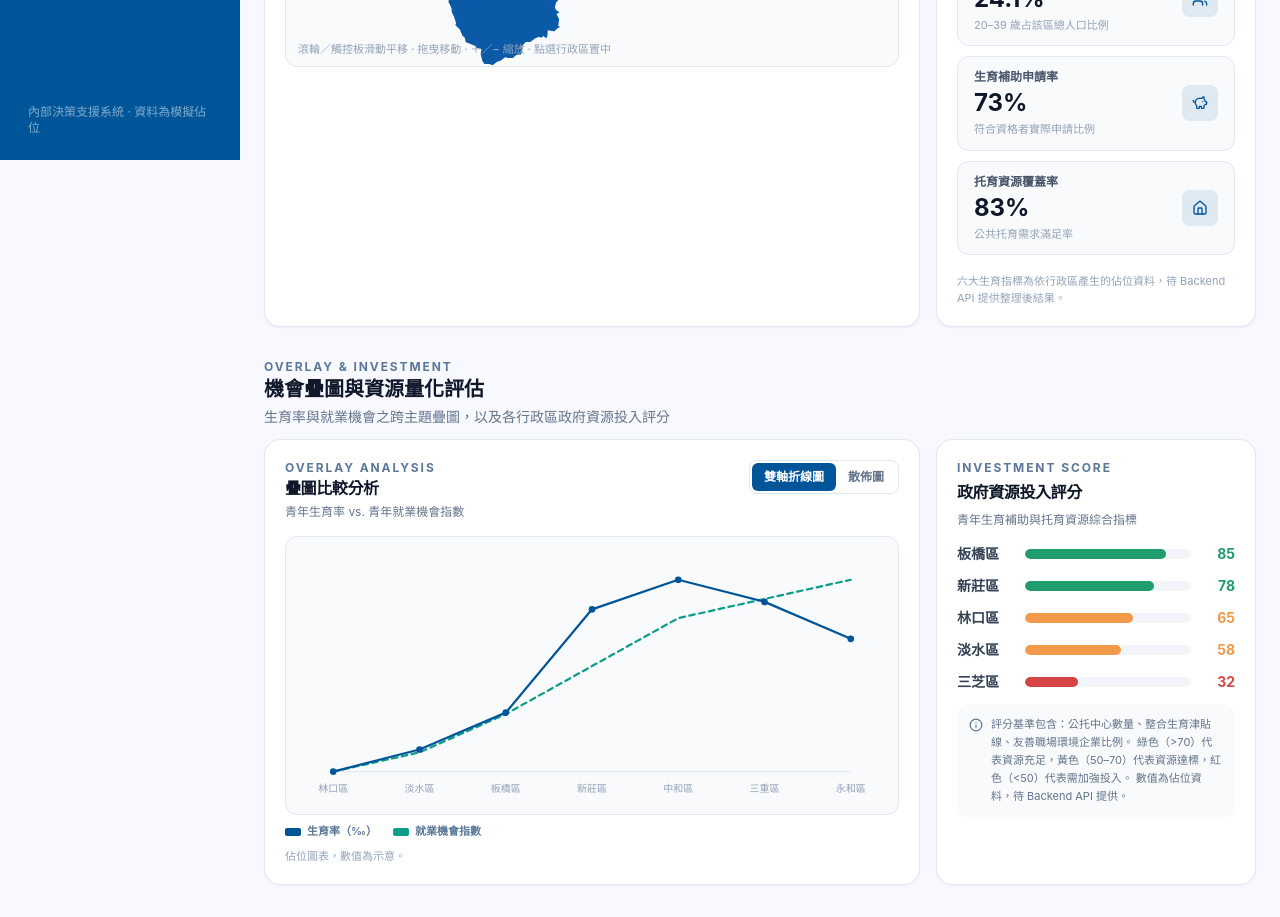
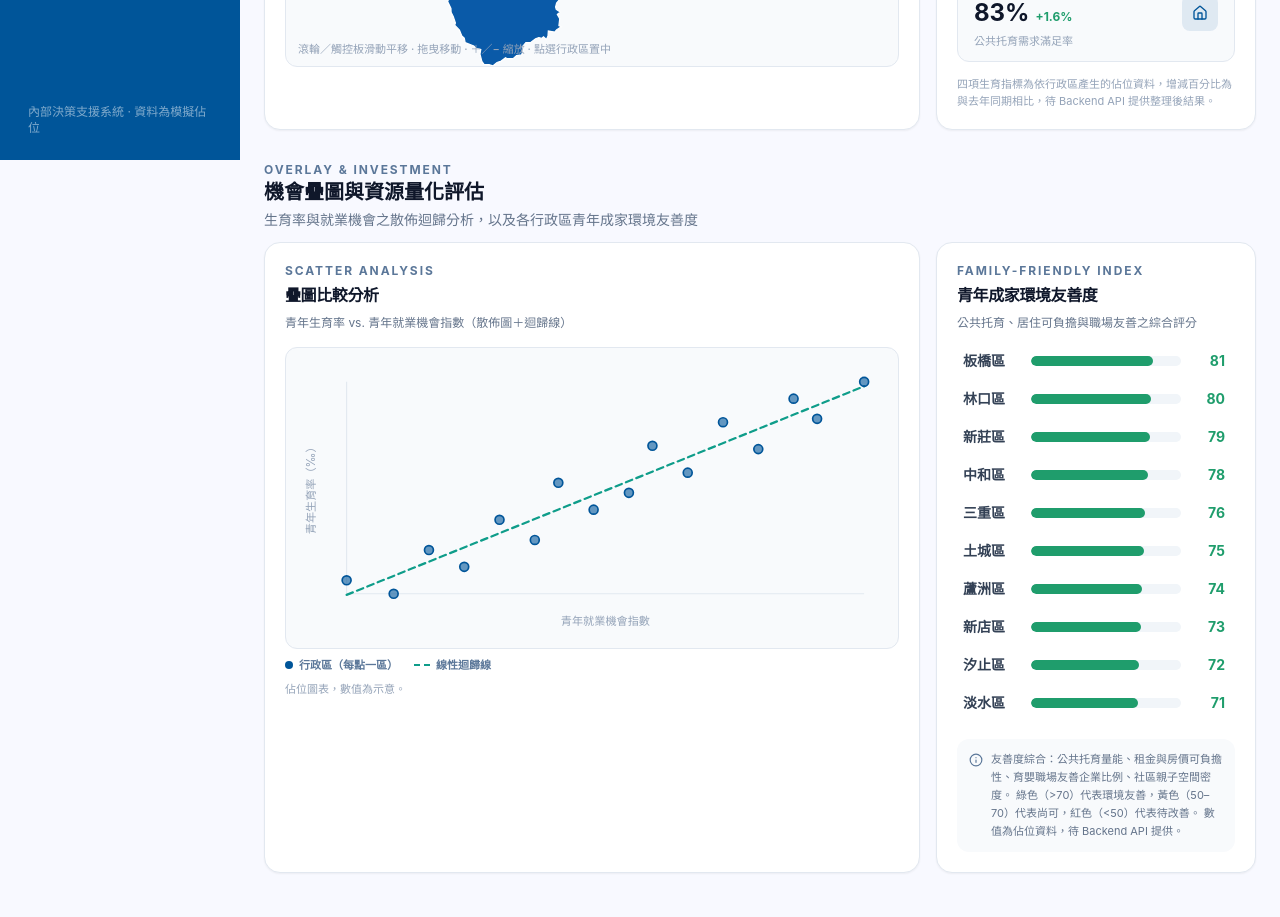
Before and after one commit to Raiden1121/NewTaipeiHack, a React (Vite) app in the folder frontend/: page /fertility in a window 1280 px wide. Shown: the part 640-1557 px from the top of the page. Built offline with nearby package versions, Linux system fonts and the light colour scheme.

Commit message:
refactor(frontend): rework fertility page panels
- Replace ResourceInvestmentScore with FamilyFriendlinessPanel
- Rework OverlayComparisonPanel and CoreFertilityKpiPanel presentation
- Adjust placeholderMetrics accordingly

```diff
--- a/frontend/src/features/fertility/FertilityPage.tsx
+++ b/frontend/src/features/fertility/FertilityPage.tsx
@@ -4,7 +4,7 @@ import { useQueryErrorResetBoundary } from "@tanstack/react-query";
 import FertilityDistributionMap from "./components/FertilityDistributionMap";
 import CoreFertilityKpiPanel from "./components/CoreFertilityKpiPanel";
 import OverlayComparisonPanel from "./components/OverlayComparisonPanel";
-import ResourceInvestmentScore from "./components/ResourceInvestmentScore";
+import FamilyFriendlinessPanel from "./components/FamilyFriendlinessPanel";
 import SectionErrorFallback from "@/components/shared/SectionErrorFallback";
 
 interface SectionProps {
@@ -56,7 +56,7 @@ export default function FertilityPage() {
       <Section
         eyebrow="Overlay & Investment"
         title="機會疊圖與資源量化評估"
-        description="生育率與就業機會之跨主題疊圖，以及各行政區政府資源投入評分"
+        description="生育率與就業機會之散佈迴歸分析，以及各行政區青年成家環境友善度"
       >
         <div className="grid grid-cols-1 gap-4 lg:grid-cols-3">
           <div className="lg:col-span-2">
@@ -65,7 +65,7 @@ export default function FertilityPage() {
             </ErrorBoundary>
           </div>
           <ErrorBoundary onReset={reset} FallbackComponent={SectionErrorFallback}>
-            <ResourceInvestmentScore />
+            <FamilyFriendlinessPanel />
           </ErrorBoundary>
         </div>
       </Section>
--- a/frontend/src/features/fertility/components/CoreFertilityKpiPanel.tsx
+++ b/frontend/src/features/fertility/components/CoreFertilityKpiPanel.tsx
@@ -1,13 +1,6 @@
 import { useMemo } from "react";
 import { motion } from "motion/react";
-import {
-  Baby,
-  CalendarClock,
-  HeartPulse,
-  Home,
-  PiggyBank,
-  Users,
-} from "lucide-react";
+import { Baby, CalendarClock, HeartPulse, Home, Users } from "lucide-react";
 import type { LucideIcon } from "lucide-react";
 import { useDistrictSummary } from "@/features/home/hooks/useDistrictSummary";
 import { useSelectedDistrict } from "@/stores/useSelectedDistrict";
@@ -18,9 +11,7 @@ import { cn } from "@/lib/utils";
 const ICONS: Record<string, LucideIcon> = {
   "total-births": Baby,
   "avg-fertility-rate": HeartPulse,
-  "first-birth-age": CalendarClock,
   "youth-population-share": Users,
-  "subsidy-application-rate": PiggyBank,
   "childcare-coverage": Home,
 };
 
@@ -45,9 +36,15 @@ export default function CoreFertilityKpiPanel() {
         <p className="text-xs font-bold uppercase tracking-[0.16em] text-accent-slate">
           Core Metrics
         </p>
-        <CardTitle className="text-lg font-bold text-slate-900">
-          核心生育指標
-        </CardTitle>
+        <div className="flex items-start justify-between gap-2">
+          <CardTitle className="text-lg font-bold text-slate-900">
+            核心生育指標
+          </CardTitle>
+          <span className="inline-flex shrink-0 items-center gap-1 rounded-full bg-primary/10 px-2 py-0.5 text-[11px] font-semibold text-primary">
+            <CalendarClock className="h-3 w-3" aria-hidden="true" />
+            與去年相比
+          </span>
+        </div>
         <p className="text-xs font-semibold text-accent-slate">
           目前檢視範圍：
           <span className="font-bold text-slate-700">{scopeLabel}</span>
@@ -65,13 +62,13 @@ export default function CoreFertilityKpiPanel() {
               initial={{ opacity: 0, y: 10 }}
               animate={{ opacity: 1, y: 0 }}
               transition={{ delay: index * 0.04, duration: 0.28 }}
-              className="flex items-center justify-between gap-3 rounded-xl border border-slate-200 bg-slate-50 px-4 py-3"
+              className="flex flex-1 items-center justify-between gap-3 rounded-xl border border-slate-200 bg-slate-50 px-4 py-3"
             >
               <div>
                 <p className="text-xs font-semibold text-slate-600">
                   {metric.label}
                 </p>
-                <p className="mt-0.5 flex items-baseline gap-1.5">
+                <p className="mt-1 flex items-baseline gap-1.5">
                   <span className="text-2xl font-bold text-slate-900">
                     {metric.format(metric.value)}
                   </span>
@@ -87,7 +84,7 @@ export default function CoreFertilityKpiPanel() {
                     </span>
                   ) : null}
                 </p>
-                <p className="mt-0.5 text-[11px] text-slate-400">
+                <p className="mt-1 text-[11px] text-slate-400">
                   {metric.caption}
                 </p>
               </div>
@@ -97,8 +94,8 @@ export default function CoreFertilityKpiPanel() {
             </motion.div>
           );
         })}
-        <p className="mt-auto pt-2 text-[11px] text-slate-400">
-          六大生育指標為依行政區產生的佔位資料，待 Backend API 提供整理後結果。
+        <p className="pt-1 text-[11px] text-slate-400">
+          四項生育指標為依行政區產生的佔位資料，增減百分比為與去年同期相比，待 Backend API 提供整理後結果。
         </p>
       </CardContent>
     </Card>
--- /dev/null
+++ b/frontend/src/features/fertility/components/FamilyFriendlinessPanel.tsx
@@ -0,0 +1,110 @@
+import { useMemo } from "react";
+import { Info } from "lucide-react";
+import { useDistrictSummary } from "@/features/home/hooks/useDistrictSummary";
+import { useSelectedDistrict } from "@/stores/useSelectedDistrict";
+import { Card, CardContent, CardHeader, CardTitle } from "@/components/ui/card";
+import { Skeleton } from "@/components/ui/skeleton";
+import { cn } from "@/lib/utils";
+
+// 以 policySupportScore 作為青年成家環境友善度佔位分數，待 Backend API 提供整理後結果。
+function barColor(score: number): string {
+  if (score > 70) return "bg-risk-low";
+  if (score >= 50) return "bg-risk-medium";
+  return "bg-risk-high";
+}
+
+function scoreColor(score: number): string {
+  if (score > 70) return "text-risk-low";
+  if (score >= 50) return "text-risk-medium";
+  return "text-risk-high";
+}
+
+export default function FamilyFriendlinessPanel() {
+  const { data: districts = [], isLoading } = useDistrictSummary();
+  const selectedDistrictId = useSelectedDistrict(
+    (state) => state.selectedDistrictId,
+  );
+  const selectDistrict = useSelectedDistrict((state) => state.selectDistrict);
+
+  const ranked = useMemo(
+    () =>
+      [...districts].sort(
+        (a, b) => b.policySupportScore - a.policySupportScore,
+      ),
+    [districts],
+  );
+
+  return (
+    <Card className="flex h-full flex-col">
+      <CardHeader>
+        <p className="text-xs font-bold uppercase tracking-[0.16em] text-accent-slate">
+          Family-Friendly Index
+        </p>
+        <CardTitle className="text-base font-bold text-slate-900">
+          青年成家環境友善度
+        </CardTitle>
+        <p className="mt-1 text-xs text-slate-500">
+          公共托育、居住可負擔與職場友善之綜合評分
+        </p>
+      </CardHeader>
+      <CardContent className="flex flex-1 flex-col gap-3">
+        <ul className="flex max-h-[380px] flex-col gap-2.5 overflow-y-auto pr-1">
+          {isLoading
+            ? Array.from({ length: 10 }).map((_, index) => (
+                <li key={index}>
+                  <Skeleton className="h-6 w-full rounded-md" />
+                </li>
+              ))
+            : ranked.map((district) => {
+                const score = district.policySupportScore;
+                const isSelected = district.id === selectedDistrictId;
+                return (
+                  <li key={district.id}>
+                    <button
+                      type="button"
+                      onClick={() => selectDistrict(district.id)}
+                      className={cn(
+                        "flex w-full items-center gap-3 rounded-md px-1.5 py-1 text-left transition-colors",
+                        isSelected ? "bg-primary/10" : "hover:bg-slate-50",
+                      )}
+                    >
+                      <span className="w-14 shrink-0 text-sm font-semibold text-slate-700">
+                        {district.name}
+                      </span>
+                      <span className="h-2.5 flex-1 overflow-hidden rounded-full bg-slate-100">
+                        <span
+                          className={cn(
+                            "block h-full rounded-full",
+                            barColor(score),
+                          )}
+                          style={{ width: `${score}%` }}
+                        />
+                      </span>
+                      <span
+                        className={cn(
+                          "w-8 shrink-0 text-right text-sm font-bold",
+                          scoreColor(score),
+                        )}
+                      >
+                        {score}
+                      </span>
+                    </button>
+                  </li>
+                );
+              })}
+        </ul>
+        <div className="flex gap-2 rounded-xl bg-slate-50 p-3 text-[11px] leading-relaxed text-slate-500">
+          <Info
+            className="mt-0.5 h-3.5 w-3.5 shrink-0 text-accent-slate"
+            aria-hidden="true"
+          />
+          <p>
+            友善度綜合：公共托育量能、租金與房價可負擔性、育嬰職場友善企業比例、社區親子空間密度。
+            綠色（&gt;70）代表環境友善，黃色（50–70）代表尚可，紅色（&lt;50）代表待改善。
+            數值為佔位資料，待 Backend API 提供。
+          </p>
+        </div>
+      </CardContent>
+    </Card>
+  );
+}
--- a/frontend/src/features/fertility/components/OverlayComparisonPanel.tsx
+++ b/frontend/src/features/fertility/components/OverlayComparisonPanel.tsx
@@ -1,195 +1,170 @@
-import { useState } from "react";
 import { Card, CardContent, CardHeader, CardTitle } from "@/components/ui/card";
-import { cn } from "@/lib/utils";
 
 // 佔位資料，數值皆為示意，待 Backend API 提供整理後結果。
-const FERTILITY_SERIES = [8.6, 8.9, 9.4, 10.8, 11.2, 10.9, 10.4];
-const OPPORTUNITY_SERIES = [72, 74, 78, 83, 88, 90, 92];
-const AXIS_LABELS = ["林口區", "淡水區", "板橋區", "新莊區", "中和區", "三重區", "永和區"];
-
-const VIEW_OPTIONS = [
-  { id: "dual-axis", label: "雙軸折線圖" },
-  { id: "scatter", label: "散佈圖" },
-] as const;
-
-type ViewId = (typeof VIEW_OPTIONS)[number]["id"];
+// 每筆為一個行政區：x = 青年就業機會指數，y = 青年生育率（‰）。
+const SAMPLE: { opportunity: number; fertility: number }[] = [
+  { opportunity: 48, fertility: 7.2 },
+  { opportunity: 52, fertility: 6.8 },
+  { opportunity: 55, fertility: 8.1 },
+  { opportunity: 58, fertility: 7.6 },
+  { opportunity: 61, fertility: 9.0 },
+  { opportunity: 64, fertility: 8.4 },
+  { opportunity: 66, fertility: 10.1 },
+  { opportunity: 69, fertility: 9.3 },
+  { opportunity: 72, fertility: 9.8 },
+  { opportunity: 74, fertility: 11.2 },
+  { opportunity: 77, fertility: 10.4 },
+  { opportunity: 80, fertility: 11.9 },
+  { opportunity: 83, fertility: 11.1 },
+  { opportunity: 86, fertility: 12.6 },
+  { opportunity: 88, fertility: 12.0 },
+  { opportunity: 92, fertility: 13.1 },
+];
 
 const VB_W = 520;
-const VB_H = 220;
-const PAD_X = 28;
-const PAD_Y = 24;
+const VB_H = 240;
+const PAD_L = 40;
+const PAD_R = 16;
+const PAD_T = 16;
+const PAD_B = 34;
 
-function scaleSeries(series: number[]) {
-  const max = Math.max(...series);
-  const min = Math.min(...series);
-  return series.map((value) => (value - min) / (max - min || 1));
+const PLOT_W = VB_W - PAD_L - PAD_R;
+const PLOT_H = VB_H - PAD_T - PAD_B;
+
+function extent(values: number[]): [number, number] {
+  return [Math.min(...values), Math.max(...values)];
 }
 
-function DualAxisChart() {
-  const fertility = scaleSeries(FERTILITY_SERIES);
-  const opportunity = scaleSeries(OPPORTUNITY_SERIES);
-  const stepX = (VB_W - PAD_X * 2) / (FERTILITY_SERIES.length - 1);
+/** 最小平方法線性迴歸，回傳 y = slope * x + intercept。 */
+function linearRegression(points: { x: number; y: number }[]) {
+  const n = points.length;
+  const sumX = points.reduce((acc, p) => acc + p.x, 0);
+  const sumY = points.reduce((acc, p) => acc + p.y, 0);
+  const sumXY = points.reduce((acc, p) => acc + p.x * p.y, 0);
+  const sumXX = points.reduce((acc, p) => acc + p.x * p.x, 0);
+  const slope = (n * sumXY - sumX * sumY) / (n * sumXX - sumX * sumX);
+  const intercept = (sumY - slope * sumX) / n;
+  return { slope, intercept };
+}
 
-  const toPoints = (ratios: number[]) =>
-    ratios
-      .map((ratio, index) => {
-        const x = PAD_X + index * stepX;
-        const y = VB_H - PAD_Y - ratio * (VB_H - PAD_Y * 2);
-        return `${x.toFixed(1)},${y.toFixed(1)}`;
-      })
-      .join(" ");
+function ScatterRegressionChart() {
+  const [xMin, xMax] = extent(SAMPLE.map((d) => d.opportunity));
+  const [yMin, yMax] = extent(SAMPLE.map((d) => d.fertility));
+
+  const toX = (value: number) =>
+    PAD_L + ((value - xMin) / (xMax - xMin)) * PLOT_W;
+  const toY = (value: number) =>
+    PAD_T + (1 - (value - yMin) / (yMax - yMin)) * PLOT_H;
+
+  const { slope, intercept } = linearRegression(
+    SAMPLE.map((d) => ({ x: d.opportunity, y: d.fertility })),
+  );
 
   return (
     <svg
       viewBox={`0 0 ${VB_W} ${VB_H}`}
       className="block h-auto w-full"
       role="img"
-      aria-label="青年生育率與青年就業機會指數雙軸折線圖佔位"
+      aria-label="青年生育率對青年就業機會指數散佈圖與迴歸線佔位"
     >
+      {/* 軸線 */}
       <line
-        x1={PAD_X}
-        y1={VB_H - PAD_Y}
-        x2={VB_W - PAD_X}
-        y2={VB_H - PAD_Y}
-        className="stroke-slate-200"
-        strokeWidth={1}
-      />
-      <polyline
-        points={toPoints(opportunity)}
-        className="fill-none stroke-accent-teal"
-        strokeWidth={2}
-        strokeDasharray="5 4"
-        strokeLinejoin="round"
-        strokeLinecap="round"
-      />
-      <polyline
-        points={toPoints(fertility)}
-        className="fill-none stroke-primary"
-        strokeWidth={2}
-        strokeLinejoin="round"
-        strokeLinecap="round"
-      />
-      {fertility.map((ratio, index) => {
-        const x = PAD_X + index * stepX;
-        const y = VB_H - PAD_Y - ratio * (VB_H - PAD_Y * 2);
-        return (
-          <circle key={index} cx={x} cy={y} r={3} className="fill-primary" />
-        );
-      })}
-      {AXIS_LABELS.map((label, index) => (
-        <text
-          key={label}
-          x={PAD_X + index * stepX}
-          y={VB_H - 6}
-          textAnchor="middle"
-          className="fill-slate-400"
-          fontSize="9"
-        >
-          {label}
-        </text>
-      ))}
-    </svg>
-  );
-}
-
-function ScatterChart() {
-  const fertility = scaleSeries(FERTILITY_SERIES);
-  const opportunity = scaleSeries(OPPORTUNITY_SERIES);
-
-  return (
-    <svg
-      viewBox={`0 0 ${VB_W} ${VB_H}`}
-      className="block h-auto w-full"
-      role="img"
-      aria-label="青年生育率與青年就業機會指數散佈圖佔位"
-    >
-      <line
-        x1={PAD_X}
-        y1={VB_H - PAD_Y}
-        x2={VB_W - PAD_X}
-        y2={VB_H - PAD_Y}
+        x1={PAD_L}
+        y1={PAD_T}
+        x2={PAD_L}
+        y2={VB_H - PAD_B}
         className="stroke-slate-200"
         strokeWidth={1}
       />
       <line
-        x1={PAD_X}
-        y1={PAD_Y}
-        x2={PAD_X}
-        y2={VB_H - PAD_Y}
+        x1={PAD_L}
+        y1={VB_H - PAD_B}
+        x2={VB_W - PAD_R}
+        y2={VB_H - PAD_B}
         className="stroke-slate-200"
         strokeWidth={1}
       />
-      {FERTILITY_SERIES.map((_, index) => {
-        const x = PAD_X + opportunity[index] * (VB_W - PAD_X * 2);
-        const y = VB_H - PAD_Y - fertility[index] * (VB_H - PAD_Y * 2);
-        return (
+
+      {/* 迴歸線 */}
+      <line
+        x1={toX(xMin)}
+        y1={toY(slope * xMin + intercept)}
+        x2={toX(xMax)}
+        y2={toY(slope * xMax + intercept)}
+        className="stroke-accent-teal"
+        strokeWidth={2}
+        strokeDasharray="6 4"
+        strokeLinecap="round"
+      />
+
+      {/* 資料點 */}
+      {SAMPLE.map((d, index) => (
         <circle
           key={index}
-            cx={x}
-            cy={y}
-            r={5}
+          cx={toX(d.opportunity)}
+          cy={toY(d.fertility)}
+          r={4}
           className="fill-primary/60 stroke-primary"
           strokeWidth={1.5}
         />
-        );
-      })}
+      ))}
+
+      {/* 軸標題 */}
+      <text
+        x={PAD_L + PLOT_W / 2}
+        y={VB_H - 6}
+        textAnchor="middle"
+        className="fill-slate-400"
+        fontSize="10"
+      >
+        青年就業機會指數
+      </text>
+      <text
+        x={12}
+        y={PAD_T + PLOT_H / 2}
+        textAnchor="middle"
+        transform={`rotate(-90 12 ${PAD_T + PLOT_H / 2})`}
+        className="fill-slate-400"
+        fontSize="10"
+      >
+        青年生育率（‰）
+      </text>
     </svg>
   );
 }
 
 export default function OverlayComparisonPanel() {
-  // 佔位互動：切換僅改變佔位圖表樣式，尚未影響資料，待 Backend API 串接。
-  const [view, setView] = useState<ViewId>("dual-axis");
-
   return (
     <Card className="h-full">
       <CardHeader>
-        <div className="flex flex-wrap items-start justify-between gap-3">
-          <div>
         <p className="text-xs font-bold uppercase tracking-[0.16em] text-accent-slate">
-              Overlay Analysis
+          Scatter Analysis
         </p>
         <CardTitle className="text-base font-bold text-slate-900">
           疊圖比較分析
         </CardTitle>
         <p className="mt-1 text-xs text-slate-500">
-              青年生育率 vs. 青年就業機會指數
+          青年生育率 vs. 青年就業機會指數（散佈圖＋迴歸線）
         </p>
-          </div>
-          <div className="inline-flex rounded-lg border border-slate-200 bg-white p-0.5">
-            {VIEW_OPTIONS.map((option) => (
-              <button
-                key={option.id}
-                type="button"
-                onClick={() => setView(option.id)}
-                className={cn(
-                  "rounded-md px-3 py-1.5 text-xs font-semibold transition-colors",
-                  view === option.id
-                    ? "bg-primary text-primary-foreground"
-                    : "text-slate-500 hover:text-slate-700",
-                )}
-              >
-                {option.label}
-              </button>
-            ))}
-          </div>
-        </div>
       </CardHeader>
       <CardContent className="flex flex-col gap-2">
         <div className="rounded-xl border border-slate-200 bg-slate-50 p-4">
-          {view === "dual-axis" ? <DualAxisChart /> : <ScatterChart />}
+          <ScatterRegressionChart />
         </div>
         <div className="flex items-center gap-4 text-[11px] font-semibold text-accent-slate">
           <span className="flex items-center gap-1.5">
-            <span className="h-2 w-4 rounded-sm bg-primary" aria-hidden="true" />
-            生育率（‰）
+            <span
+              className="h-2 w-2 rounded-full bg-primary"
+              aria-hidden="true"
+            />
+            行政區（每點一區）
           </span>
           <span className="flex items-center gap-1.5">
             <span
-              className="h-2 w-4 rounded-sm bg-accent-teal"
+              className="h-0 w-4 border-t-2 border-dashed border-accent-teal"
               aria-hidden="true"
             />
-            就業機會指數
+            線性迴歸線
           </span>
         </div>
         <p className="text-[11px] text-slate-400">佔位圖表，數值為示意。</p>
--- a/frontend/src/features/fertility/components/ResourceInvestmentScore.tsx
+++ /dev/null
@@ -1,75 +0,0 @@
-import { Info } from "lucide-react";
-import { Card, CardContent, CardHeader, CardTitle } from "@/components/ui/card";
-import { cn } from "@/lib/utils";
-
-// 佔位資料，待 Backend API 提供整理後結果。
-const SCORES = [
-  { name: "板橋區", score: 85 },
-  { name: "新莊區", score: 78 },
-  { name: "林口區", score: 65 },
-  { name: "淡水區", score: 58 },
-  { name: "三芝區", score: 32 },
-];
-
-function barColor(score: number): string {
-  if (score > 70) return "bg-risk-low";
-  if (score >= 50) return "bg-risk-medium";
-  return "bg-risk-high";
-}
-
-function scoreColor(score: number): string {
-  if (score > 70) return "text-risk-low";
-  if (score >= 50) return "text-risk-medium";
-  return "text-risk-high";
-}
-
-export default function ResourceInvestmentScore() {
-  return (
-    <Card className="h-full">
-      <CardHeader>
-        <p className="text-xs font-bold uppercase tracking-[0.16em] text-accent-slate">
-          Investment Score
-        </p>
-        <CardTitle className="text-base font-bold text-slate-900">
-          政府資源投入評分
-        </CardTitle>
-        <p className="mt-1 text-xs text-slate-500">
-          青年生育補助與托育資源綜合指標
-        </p>
-      </CardHeader>
-      <CardContent className="flex flex-col gap-3">
-        <ul className="flex flex-col gap-3">
-          {SCORES.map((item) => (
-            <li key={item.name} className="flex items-center gap-3">
-              <span className="w-14 shrink-0 text-sm font-semibold text-slate-700">
-                {item.name}
-              </span>
-              <span className="h-2.5 flex-1 overflow-hidden rounded-full bg-slate-100">
-                <span
-                  className={cn("block h-full rounded-full", barColor(item.score))}
-                  style={{ width: `${item.score}%` }}
-                />
-              </span>
-              <span
-                className={cn(
-                  "w-8 shrink-0 text-right text-sm font-bold",
-                  scoreColor(item.score),
-                )}
-              >
-                {item.score}
-              </span>
-            </li>
-          ))}
-        </ul>
-        <div className="flex gap-2 rounded-xl bg-slate-50 p-3 text-[11px] leading-relaxed text-slate-500">
-          <Info className="mt-0.5 h-3.5 w-3.5 shrink-0 text-accent-slate" aria-hidden="true" />
-          <p>
-            評分基準包含：公托中心數量、整合生育津貼線、友善職場環境企業比例。
-            綠色（&gt;70）代表資源充足，黃色（50–70）代表資源達標，紅色（&lt;50）代表需加強投入。
-            數值為佔位資料，待 Backend API 提供。
-          </p>
-        </div>
-      </CardContent>
-    </Card>
-  );
-}
--- a/frontend/src/features/fertility/placeholderMetrics.ts
+++ b/frontend/src/features/fertility/placeholderMetrics.ts
@@ -51,14 +51,7 @@ export const FERTILITY_KPIS: FertilityKpi[] = [
     format: (v) => v.toFixed(2),
     range: [0.9, 1.4],
     decimals: 2,
-  },
-  {
-    id: "first-birth-age",
-    label: "第一胎平均年齡",
-    caption: "初次生育之平均年齡（歲）",
-    format: (v) => v.toFixed(1),
-    range: [29, 34],
-    decimals: 1,
+    trend: true,
   },
   {
     id: "youth-population-share",
@@ -67,14 +60,7 @@ export const FERTILITY_KPIS: FertilityKpi[] = [
     format: (v) => `${v}%`,
     range: [22, 32],
     decimals: 1,
-  },
-  {
-    id: "subsidy-application-rate",
-    label: "生育補助申請率",
-    caption: "符合資格者實際申請比例",
-    format: (v) => `${Math.round(v)}%`,
-    range: [70, 95],
-    decimals: 0,
+    trend: true,
   },
   {
     id: "childcare-coverage",
@@ -83,6 +69,7 @@ export const FERTILITY_KPIS: FertilityKpi[] = [
     format: (v) => `${Math.round(v)}%`,
     range: [55, 85],
     decimals: 0,
+    trend: true,
   },
 ];
 
```
Lines whose indentation alone changed are shown as unchanged.
